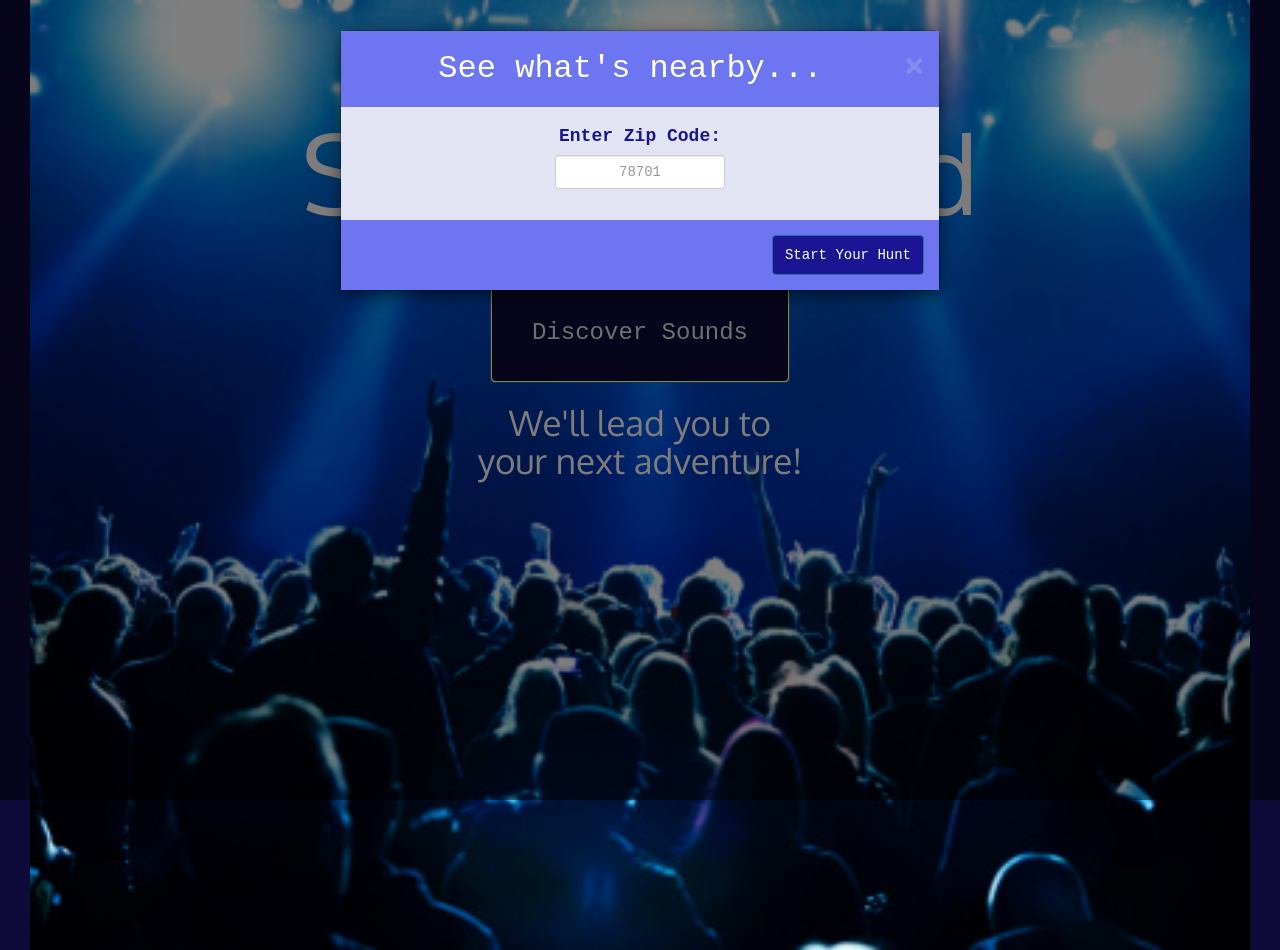
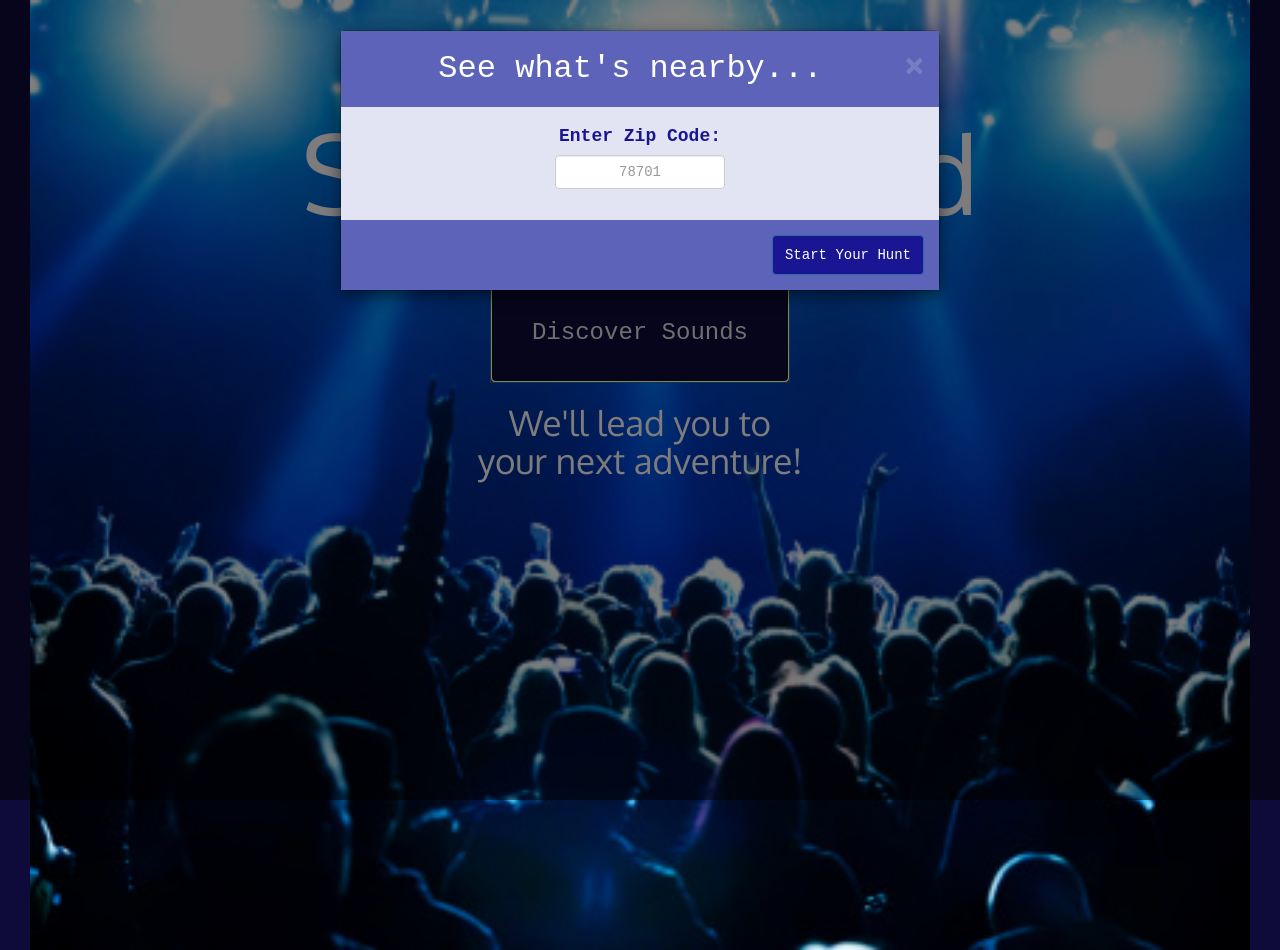
Before and after one commit to Sound-Hound/MasterBranch, a plain HTML site: page index.html in a window 1280 px wide. Both pictures are taken after a click on the button "Discover Sounds". Drawn offline with nearby package versions, Linux system fonts and the light colour scheme; a web font is replaced by a local one.

Commit message:
modal header/footer color update

```diff
--- a/assets/css/style.css
+++ b/assets/css/style.css
@@ -66,7 +66,7 @@ h1.page-header.page1 {
 }
 
 div.modal-header {
-	background-color: #6d75f0;
+	background-color: #5d63b8;
 }
 
 h3.modal-title {
@@ -84,7 +84,7 @@ label.form-control-label {
 }
 
 div.modal-footer {
-	background-color: #6d75f0;
+	background-color: #5d63b8;
 }
 
 button#modalButton{
```
